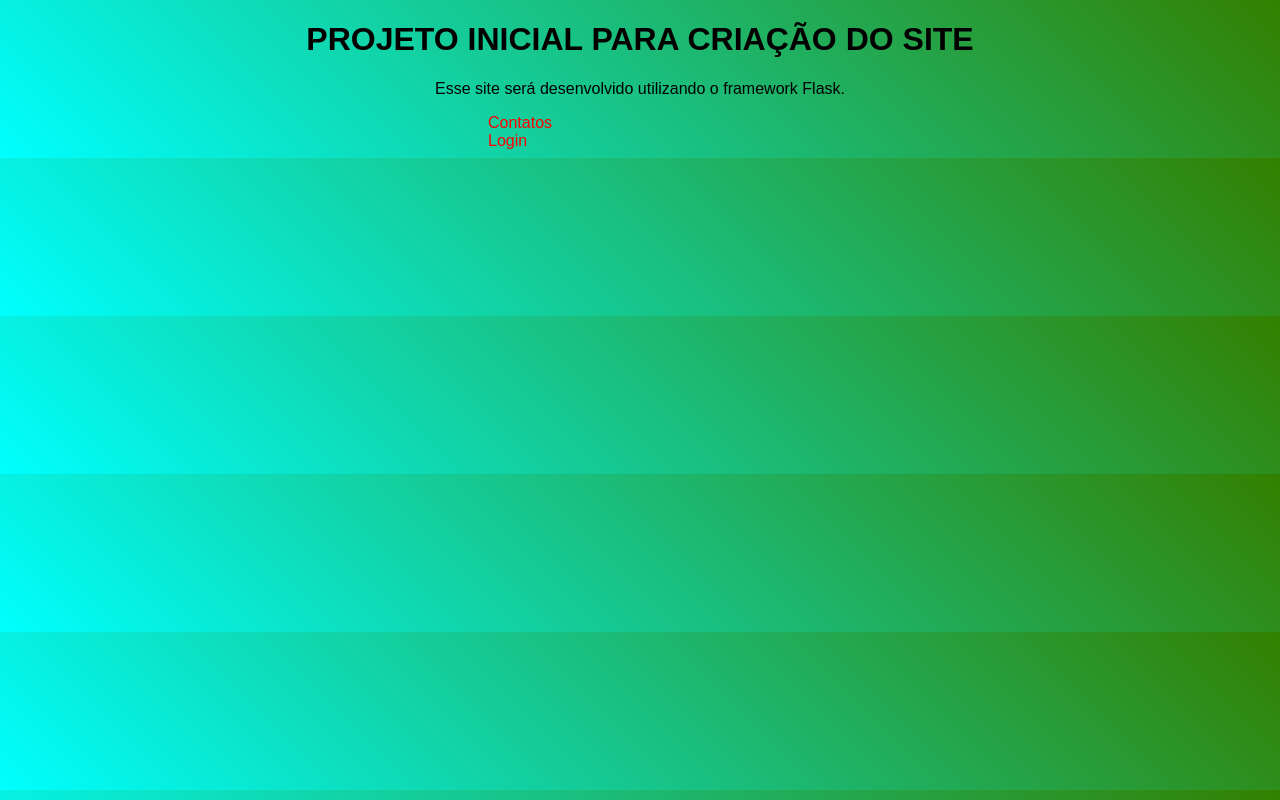
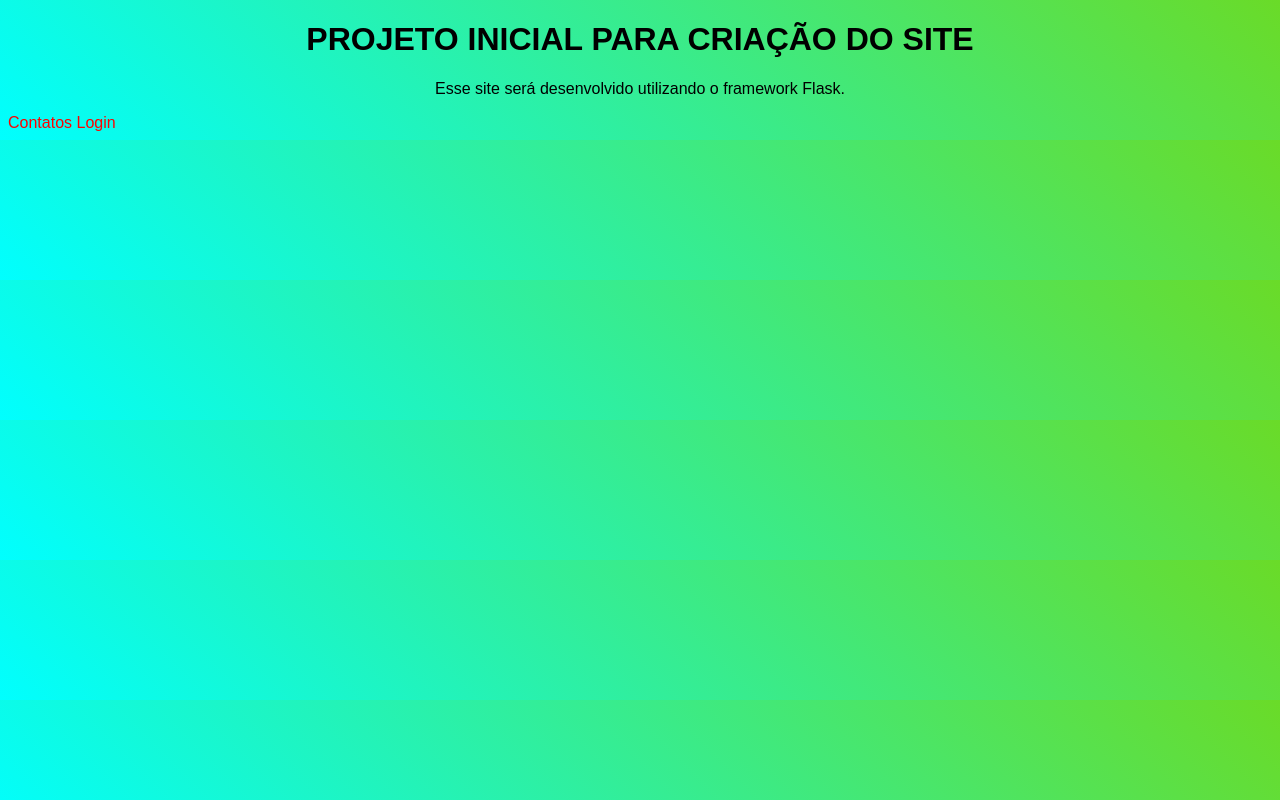
Before and after one commit to melk-azevedo/site_rick, a Flask app: page / in a window 1280 px wide. Run offline with Flask 2, Linux system fonts and the light colour scheme.

Commit message:
Update homepage.html

```diff
--- a/templates/homepage.html
+++ b/templates/homepage.html
@@ -9,7 +9,7 @@
     <style>
         body {
             font-family: Arial, Helvetica, sans-serif;
-            background-image: linear-gradient(45deg, cyan, rgb(51, 128, 0));
+            background-image: linear-gradient(45deg, cyan, rgb(106, 219, 40));
         }
 
         h1 {
@@ -24,7 +24,7 @@
 
         a {
             width: 100%;
-            padding: 30em;
+            padding: 0;
             text-align: center;
             text-decoration: none;
             color: rgb(255, 0, 0);
```
